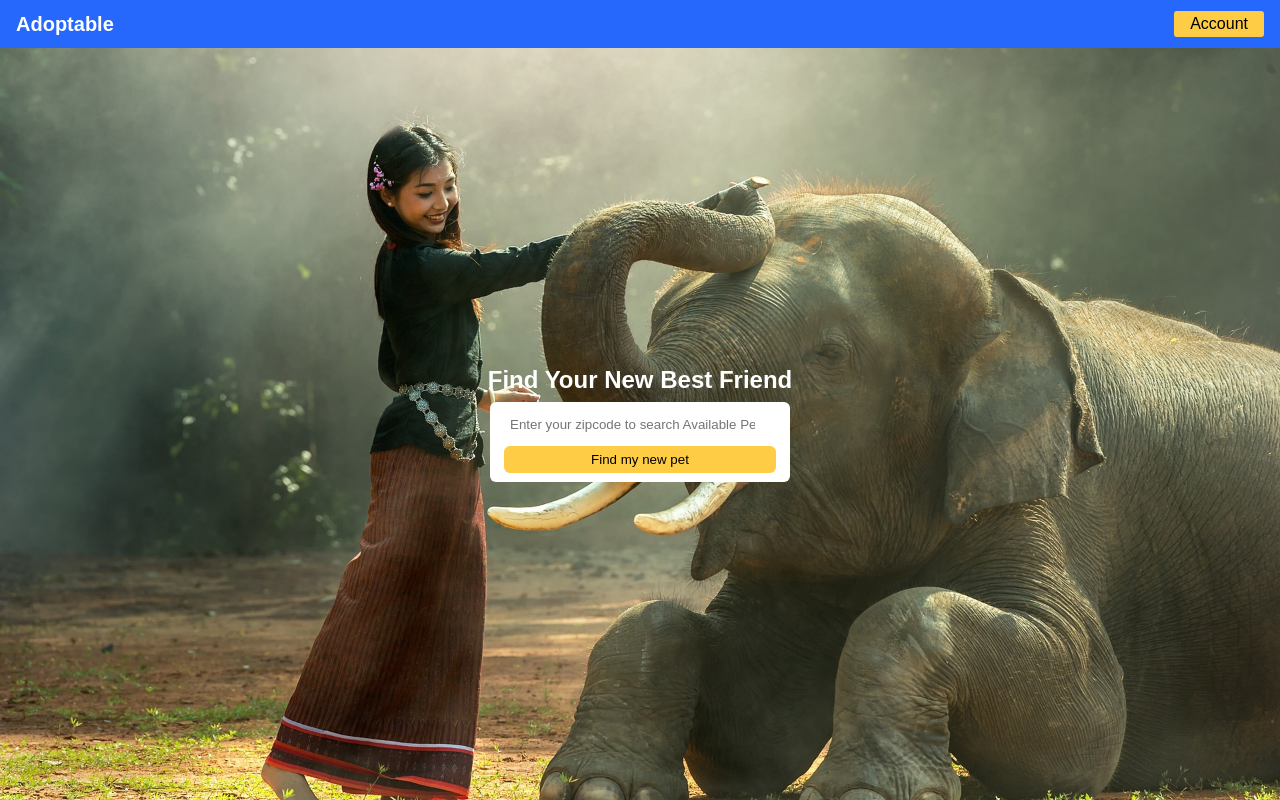
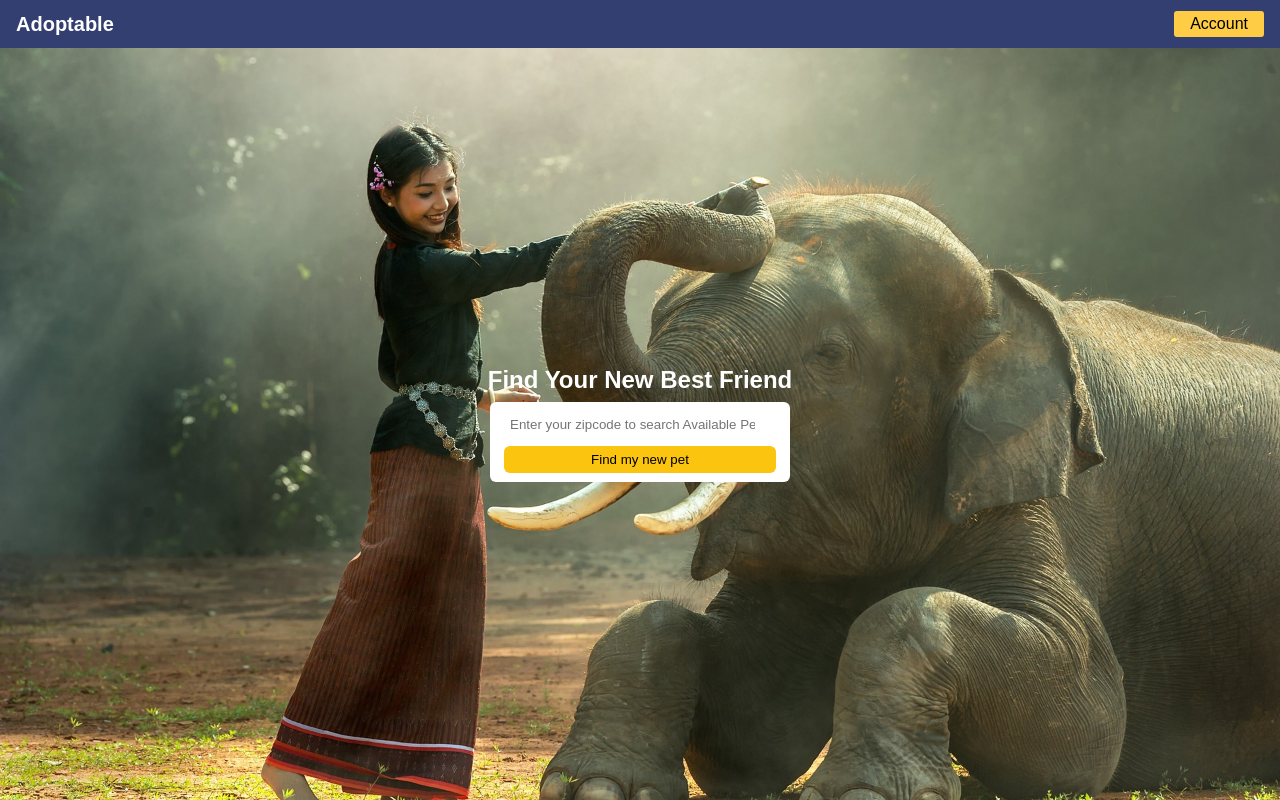
Before and after one commit to SyntaxBreaker/adoptable, a Next.js app: page / in a window 1280 px wide. Built offline with nearby package versions, Linux system fonts and the light colour scheme.

Commit message:
Add SCSS variables

```diff
--- a/styles/_variables.scss
+++ b/styles/_variables.scss
@@ -1,2 +1,2 @@
-$primary-color: #2568FB;
-$secondary-color: #FECD45;
+$primary-color: #343F71;
+$secondary-color: #FBC40E;
```
